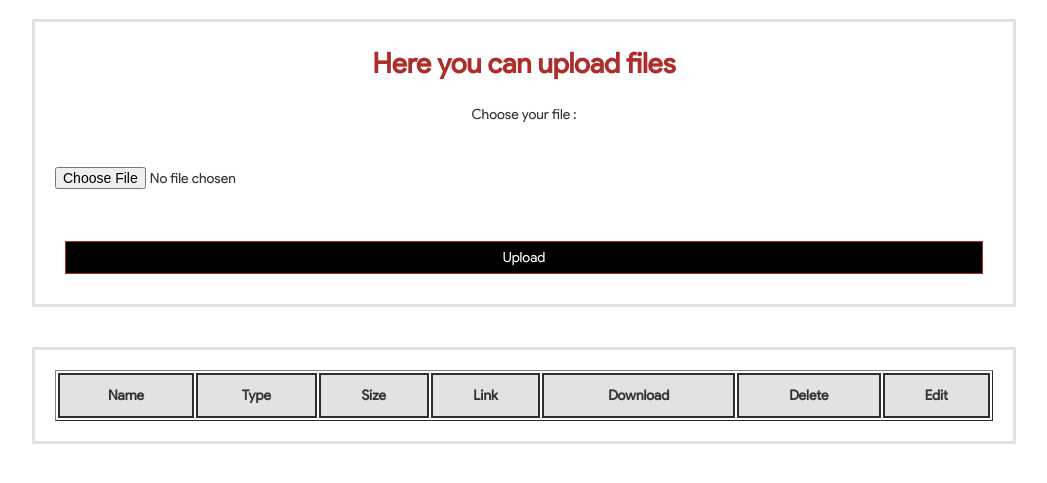
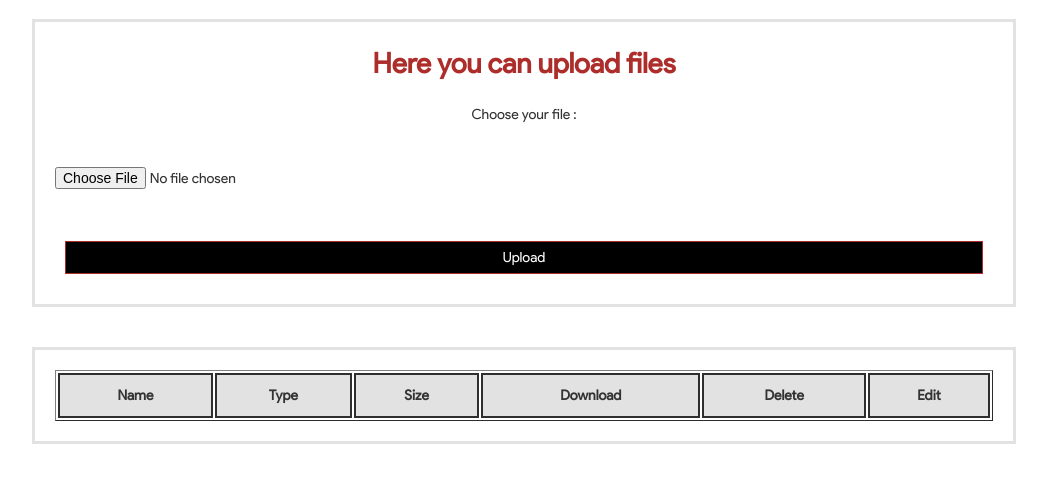
Before and after one commit to seasheepjoe/filer2, a PHP site: page /index.php?action=upload in a window 1280 px wide. Shown: the part 101-584 px from the top of the page, without its empty margins (116-1163 px from the left). Run offline with PHP 8.4, Linux system fonts and the light colour scheme; the visitor is signed in with stand-in values (Sample User, id 1); data that the repository does not hold is empty; some libraries are stand-ins or nearby versions.

Commit message:
removed link from table

```diff
--- a/views/upload.html.twig
+++ b/views/upload.html.twig
@@ -21,7 +21,6 @@
                 <th>Name</th>
                 <th>Type</th>
                 <th>Size</th>
-                <th>Link</th>
                 <th>Download</th>
                 <th>Delete</th>
                 <th>Edit</th>
@@ -32,7 +31,6 @@
                             <td>{{ entry['name'] }}</td>
                             <td>{{ entry['type'] }}</td>
                             <td>{{ entry['size'] }}</td>
-                            <td>{{ entry['link'] }}</td>
                             <td><button type="submit" name="download-btn" value={{ entry['id'] }}>Download</a></td>
                             <td><button type="submit" name="delete-btn" value={{ entry['id'] }}>Delete</button></td>
                             <td><button type="submit" name="edit-btn" value={{ entry['id'] }}>Edit</button></td>
```
